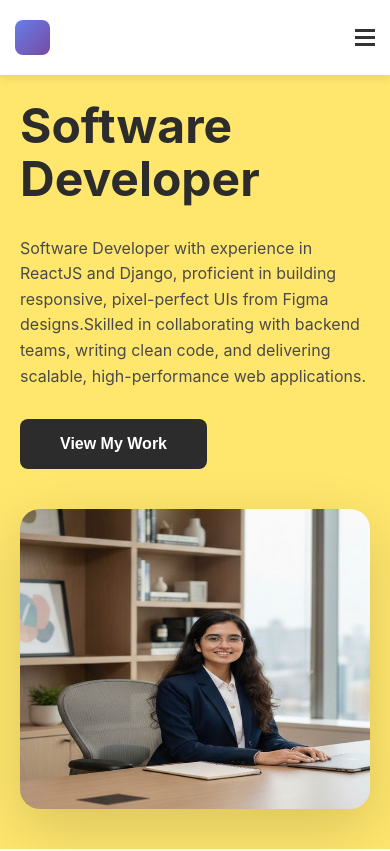
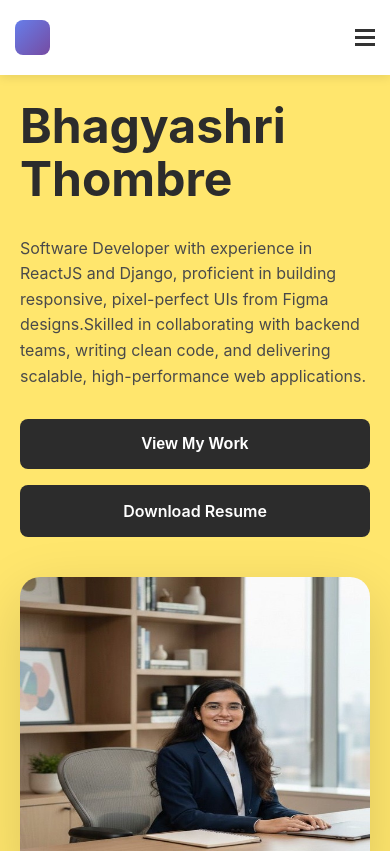
Before and after one commit to bhagyashri-1733/portfolio, a React (Create React App) app: page / in a window 390 px wide. Shown: the top 851 px of the page. Built offline with nearby package versions, Linux system fonts and the light colour scheme.

Commit message:
Add name with animation, resume download button, and styling updates

```diff
--- a/src/components/Hero.css
+++ b/src/components/Hero.css
@@ -22,12 +22,38 @@
   gap: 30px;
 }
 
+.hero-buttons {
+  display: flex;
+  gap: 16px;
+}
+
+.hero-btn-secondary {
+  text-decoration: none;
+  display: inline-block;
+  text-align: center;
+}
+
 .hero-title {
   font-size: 80px;
   font-weight: 700;
   line-height: 1.1;
   color: #2c2c2c;
   margin: 0;
+}
+
+.hero-name {
+  animation: fadeIn 2s ease-in-out;
+}
+
+@keyframes fadeIn {
+  from {
+    opacity: 0;
+    transform: translateY(20px);
+  }
+  to {
+    opacity: 1;
+    transform: translateY(0);
+  }
 }
 
 .hero-description {
@@ -87,6 +113,16 @@
   }
 }
 
+@media (max-width: 968px) {
+  .hero-buttons {
+    flex-direction: column;
+  }
+
+  .hero-btn {
+    align-self: stretch;
+  }
+}
+
 @media (max-width: 768px) {
   .hero {
     padding: 100px 20px 40px;
--- a/src/components/Hero.js
+++ b/src/components/Hero.js
@@ -15,7 +15,7 @@
       <div className="hero-container">
         <div className="hero-content">
           <h1 className="hero-title">
-            Software<br />Developer
+            <span className="hero-name">Bhagyashri Thombre</span><br />
           </h1>
           <p className="hero-description">
             Software Developer with experience in ReactJS and Django, proficient in building responsive, pixel-perfect
@@ -23,7 +23,10 @@
             high-performance web applications.
 
           </p>
-          <button className="hero-btn" onClick={handleViewWork}>View My Work</button>
+          <div className="hero-buttons">
+            <button className="hero-btn" onClick={handleViewWork}>View My Work</button>
+            <a href="/resume.pdf" target="_blank" rel="noopener noreferrer" download className="hero-btn hero-btn-secondary">Download Resume</a>
+          </div>
         </div>
         <div className="hero-image">
           <img src="/imgg.jpeg" alt="Software Developer" className="placeholder-image" />
```
Also changed, not shown: 1 other file (tests, documents, lock files or other folders).
